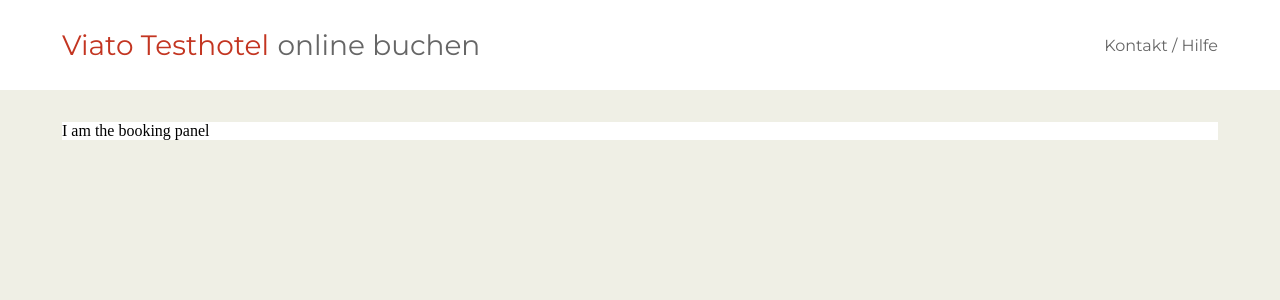
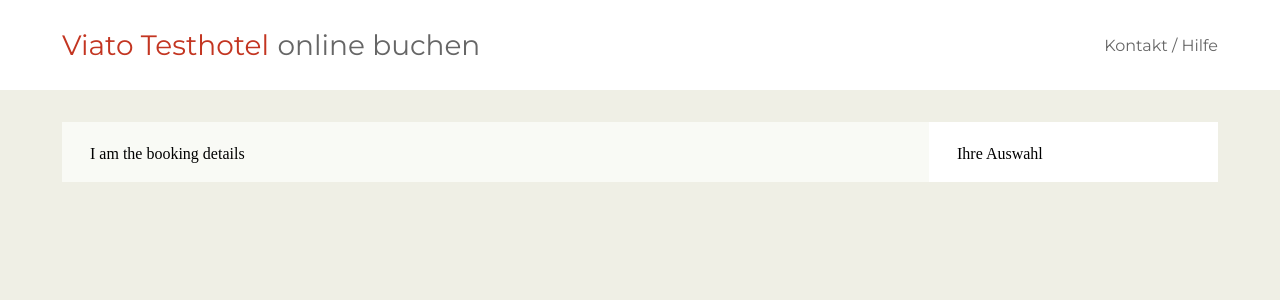
Before and after one commit to vibueno/viato_buchungsmaschine, a React app: page / in a window 1280 px wide. Shown: the top 300 px of the page. Built offline with nearby package versions, Linux system fonts and the light colour scheme.

Commit message:
Booking panel layout

```diff
--- a/src/components/BookingSummary/index.scss
+++ /dev/null
@@ -1 +0,0 @@
-@import '../../variables.scss';
--- /dev/null
+++ b/src/views/BookingDetails/index.scss
@@ -0,0 +1,8 @@
+@import '../../variables.scss';
+
+.booking-details {
+  display: flex;
+  flex: 1 1 75%;
+  align-items: stretch;
+  padding: 23px 22px 19px 28px;
+}
--- /dev/null
+++ b/src/views/BookingDetails/index.tsx
@@ -0,0 +1,11 @@
+import React from 'react';
+
+import './index.scss';
+
+const BookingDetails = () => (
+  <>
+    <div className="booking-details">I am the booking details</div>
+  </>
+);
+
+export default BookingDetails;
--- a/src/views/BookingPanel/index.scss
+++ b/src/views/BookingPanel/index.scss
@@ -1,6 +1,7 @@
 @import '../../variables.scss';
 
 .booking-panel {
+  display: flex;
   margin: 32px 62px 0 62px;
-  background-color: $color-white;
+  background-color: $color-grey-4;
 }
--- a/src/views/BookingPanel/index.tsx
+++ b/src/views/BookingPanel/index.tsx
@@ -1,11 +1,15 @@
 import React from 'react';
+
+import BookingDetails from '../BookingDetails';
+import BookingSummary from '../BookingSummary';
 
 import './index.scss';
 
 const BookingPanel = () => (
-  <>
-    <div className="booking-panel">I am the booking panel</div>
-  </>
+  <div className="booking-panel">
+    <BookingDetails />
+    <BookingSummary />
+  </div>
 );
 
 export default BookingPanel;
--- /dev/null
+++ b/src/views/BookingSummary/index.scss
@@ -0,0 +1,10 @@
+@import '../../variables.scss';
+
+.booking-summary {
+  display: flex;
+  flex: 1 1 25%;
+  align-items: stretch;
+  padding: 23px 22px 19px 28px;
+  height: 100%;
+  background-color: $color-white;
+}
--- /dev/null
+++ b/src/views/BookingSummary/index.tsx
@@ -0,0 +1,11 @@
+import React from 'react';
+
+import './index.scss';
+
+const BookingSummary = () => (
+  <>
+    <div className="booking-summary">Ihre Auswahl</div>
+  </>
+);
+
+export default BookingSummary;
```
Also changed, not shown: src/components/BookingSummary/index.tsx (deleted, +0 -7 lines).
